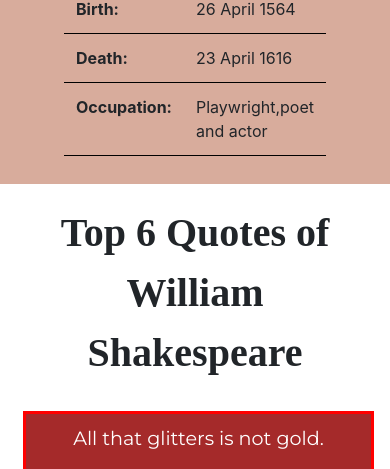
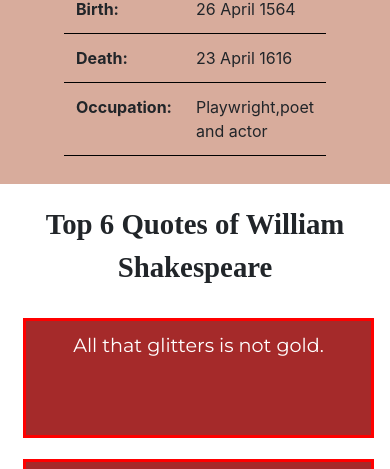
Before and after one commit to Mogalapalli-Sriram/tribute-to-shakespeare-web-app, a plain HTML site: page index.html in a window 390 px wide. Shown: the part 615-1084 px from the top of the page. Drawn offline with nearby package versions, Linux system fonts and the light colour scheme; a web font is replaced by a local one.

Commit message:
modified styles.css

```diff
--- a/css/style.css
+++ b/css/style.css
@@ -258,6 +258,10 @@ padding-top: 5%;
     font-size: 2rem;
   }
 
+  h2 {
+    font-size: 1.8rem;
+  }
+
   p {
     font-size: 1.2rem;
   }
```
